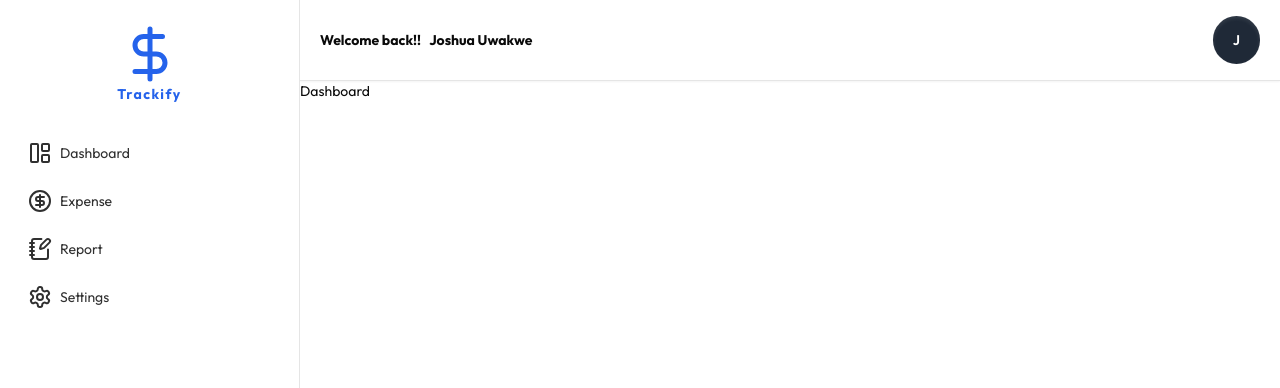
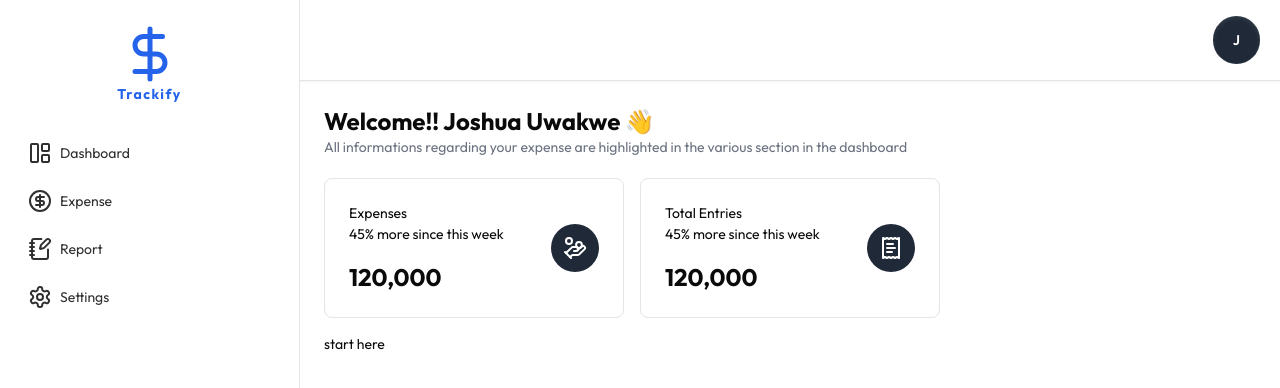
Before and after one commit to Josh-Uwaks/Expense-Tracker, a Next.js app: page /dashboard in a window 1280 px wide. Shown: the top 388 px of the page. Built offline with nearby package versions, Linux system fonts and the light colour scheme.

Commit message:
modifications

```diff
--- /dev/null
+++ b/app/(routes)/dashboard/_components/card.tsx
@@ -0,0 +1,28 @@
+"use client"
+
+import { ReactNode } from 'react'
+import CountUp from 'react-countup'
+
+
+type CardProp = {
+    title: string,
+    paragraph: string,
+    amount: number,
+    icon: ReactNode
+}
+
+export const Card = ( {title,paragraph, amount, icon}: CardProp ) => (
+    <div className="p-6 border rounded-[8px] flex justify-between items-center">
+        <div>
+            <div>
+                <h2>{title}</h2>
+                <p>{paragraph}</p>
+            </div>
+            <p className="text-2xl font-bold mt-4"><CountUp end={120000} duration={5}/></p>
+        </div>
+
+        <div className='p-3 rounded-full bg-gray-800 text-white'>
+            {icon}
+        </div>
+    </div>
+)
--- a/app/(routes)/dashboard/_components/navbar.tsx
+++ b/app/(routes)/dashboard/_components/navbar.tsx
@@ -5,8 +5,7 @@ export default function Navbar(){
         <>
         <div className=" shadow-sm border-b flex justify-between items-center py-4 px-5">
             <div className='flex items-center gap-2 font-bold'>
-                <span>Welcome back!!</span>
-                <p>Joshua Uwakwe</p>
+
             </div>
 
             <Menu>
--- a/app/(routes)/dashboard/page.tsx
+++ b/app/(routes)/dashboard/page.tsx
@@ -1,9 +1,21 @@
 import React from "react"
+import { HandCoins } from 'lucide-react';
+import { ReceiptText } from 'lucide-react';
+import { Card } from "./_components/card";
 
 function Dashboard(){
     return (
         <>
-            <h1>Dashboard</h1>
+            <div className="p-6">
+                <h1 className="text-2xl font-bold">Welcome!! Joshua Uwakwe 👋</h1>
+                <p className="text-gray-500">All informations regarding your expense are highlighted in the various section in the dashboard</p>
+
+                <div className="grid lg:grid-cols-3 gap-4 mt-5">
+                    <Card title={'Expenses'} paragraph="45% more since this week" amount={12} icon={<HandCoins/>} />
+                    <Card title={'Total Entries'} paragraph="45% more since this week" amount={12} icon={<ReceiptText/>} />
+                    <div className="row-start-2 row-span-3">start here</div>
+                </div>
+            </div>
         </>
     )
 }
--- a/package.json
+++ b/package.json
@@ -25,9 +25,11 @@
     "next": "14.2.7",
     "next-themes": "^0.3.0",
     "react": "^18",
+    "react-countup": "^6.5.3",
     "react-day-picker": "^8.10.1",
     "react-dom": "^18",
     "react-icons": "^5.3.0",
+    "recharts": "^2.12.7",
     "tailwind-merge": "^2.5.2",
     "tailwindcss-animate": "^1.0.7"
   },
```
Also changed, not shown: 1 other file (tests, documents, lock files or other folders).
